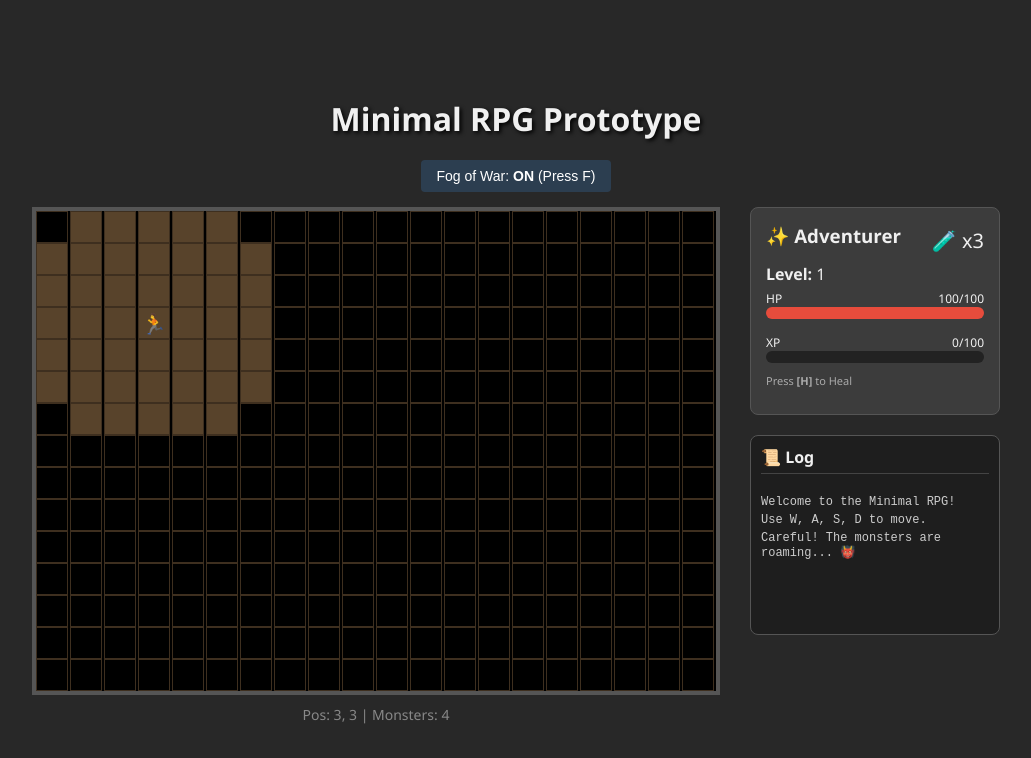
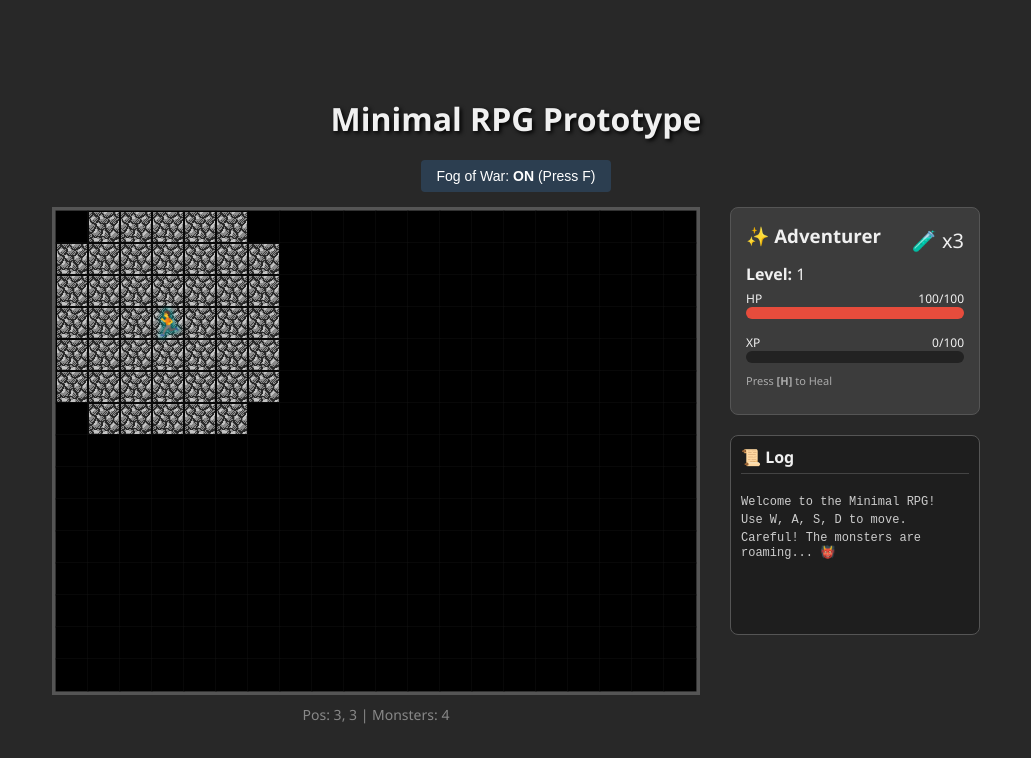
Before and after one commit to noki03/sample-game-1, a React (Vite) app in the folder rpg-hybrid-prototype/: page / in a window 1280 px wide. Shown: the top 758 px of the page, without its empty margins (124-1155 px from the left). Built offline with nearby package versions, Linux system fonts and the light colour scheme.

Commit message:
feat: add cobble stone texture and enhance tile rendering with monster level display

```diff
--- a/rpg-hybrid-prototype/src/components/MapRenderer.jsx
+++ b/rpg-hybrid-prototype/src/components/MapRenderer.jsx
@@ -1,7 +1,6 @@
 import React from 'react';
 import Tile from './Tile';
 
-// Visibility Radius in tiles
 const VISIBILITY_RADIUS = 4;
 
 const MapRenderer = ({ map, playerPosition, monsters, isFogEnabled }) => {
@@ -10,38 +9,33 @@ const MapRenderer = ({ map, playerPosition, monsters, isFogEnabled }) => {
     return (
         <div style={{
             display: 'inline-grid',
-            gridTemplateColumns: `repeat(${mapWidth}, 34px)`,
+            gridTemplateColumns: `repeat(${mapWidth}, 32px)`,
             gridGap: '0px',
             border: '4px solid #555',
             backgroundColor: '#000',
-            // Center the map visually if smaller than container
             alignSelf: 'center'
         }}>
             {map.map((row, y) => (
                 <React.Fragment key={y}>
                     {row.map((tileType, x) => {
-                        const isMonsterAtTile = monsters.some(m => m.x === x && m.y === y);
+                        const monsterAtTile = monsters.find(m => m.x === x && m.y === y);
 
-                        // --- FOG CALCULATION ---
                         let isVisible = true;
                         if (isFogEnabled) {
-                            // Euclidean distance formula (Pythagoras)
-                            const distance = Math.sqrt(
-                                Math.pow(x - playerPosition.x, 2) +
-                                Math.pow(y - playerPosition.y, 2)
-                            );
-                            // If tile is further than radius, it's hidden
+                            const distance = Math.sqrt(Math.pow(x - playerPosition.x, 2) + Math.pow(y - playerPosition.y, 2));
                             isVisible = distance < VISIBILITY_RADIUS;
                         }
-                        // -----------------------
 
                         return (
                             <Tile
                                 key={`${x},${y}`}
                                 type={tileType}
                                 isPlayer={playerPosition.x === x && playerPosition.y === y}
-                                isMonster={isMonsterAtTile}
-                                isVisible={isVisible} // Pass visibility prop
+                                isMonster={!!monsterAtTile}
+                                // NEW: Pass the level if a monster exists
+                                monsterLevel={monsterAtTile?.level}
+                                isBoss={monsterAtTile?.isBoss}
+                                isVisible={isVisible}
                             />
                         );
                     })}
--- a/rpg-hybrid-prototype/src/components/Tile.jsx
+++ b/rpg-hybrid-prototype/src/components/Tile.jsx
@@ -1,18 +1,34 @@
 import React from 'react';
+import cobbleStoneImg from '../assets/cobble_stone.png';
 
-const Tile = ({ type, isPlayer, isMonster, isVisible }) => {
+const Tile = ({ type, isPlayer, isMonster, isBoss, isVisible, monsterLevel }) => {
+
+    // --- 1. TILE BACKGROUND ---
     const getStyle = () => {
-        // Hidden (Fog)
-        if (!isVisible) {
-            return { backgroundColor: '#000' };
+        if (!isVisible) return { backgroundColor: '#000' };
+
+        switch (type) {
+            case 2: // Start
+            case 0: // Floor
+                return {
+                    backgroundImage: `url(${cobbleStoneImg})`,
+                    backgroundSize: 'cover',
+                    backgroundRepeat: 'no-repeat',
+                    imageRendering: 'pixelated'
+                };
+            default: // Walls
+                return { backgroundColor: '#222222' };
         }
+    };
 
-        // Visible
-        switch (type) {
-            case 2:
-            case 0: return { backgroundColor: '#58432b' }; // Dark Earth
-            default: return { backgroundColor: '#222222' };
-        }
+    // --- 2. ACTOR STYLES ---
+    const actorStyle = {
+        fontSize: '24px',
+        zIndex: 20,
+        filter: 'drop-shadow(0 0 2px black) drop-shadow(0 0 1px white)',
+        cursor: 'default',
+        lineHeight: '32px',
+        position: 'relative' // Needed for absolute positioning of the level badge
     };
 
     return (
@@ -20,9 +36,8 @@ const Tile = ({ type, isPlayer, isMonster, isVisible }) => {
             style={{
                 width: '32px',
                 height: '32px',
-                // --- REMOVED BORDER FOR SEAMLESS LOOK ---
-                border: '1px solid #3e2f1f',
-
+                border: '1px solid transparent',
+                boxShadow: '0 0 0 0.5px #111',
                 display: 'flex',
                 alignItems: 'center',
                 justifyContent: 'center',
@@ -32,9 +47,40 @@ const Tile = ({ type, isPlayer, isMonster, isVisible }) => {
             {isVisible && (
                 <>
                     {isMonster ? (
-                        <span style={{ fontSize: '20px', zIndex: 10 }}>👹</span>
+                        <div style={{ position: 'relative', display: 'flex', justifyContent: 'center' }}>
+                            {/* The Monster Sprite */}
+                            <span style={{ ...actorStyle, zIndex: 10 }}>
+                                {isBoss ? '🐉' : '👹'}
+                            </span>
+
+                            {/* NEW: Level Badge */}
+                            {!isBoss && (
+                                <span style={{
+                                    position: 'absolute',
+                                    bottom: '-2px',
+                                    right: '-4px',
+                                    fontSize: '9px',
+                                    fontWeight: 'bold',
+                                    color: 'white',
+                                    backgroundColor: 'red',
+                                    borderRadius: '3px',
+                                    padding: '0 2px',
+                                    zIndex: 30,
+                                    border: '1px solid white',
+                                    lineHeight: '10px'
+                                }}>
+                                    {monsterLevel}
+                                </span>
+                            )}
+                        </div>
                     ) : isPlayer ? (
-                        <span style={{ fontSize: '20px', zIndex: 20 }}>🏃</span>
+                        <span style={{
+                            ...actorStyle,
+                            zIndex: 20,
+                            filter: 'drop-shadow(0 0 2px black) drop-shadow(0 0 2px cyan)'
+                        }}>
+                            🏃
+                        </span>
                     ) : null}
                 </>
             )}
```
Also changed, not shown: rpg-hybrid-prototype/src/assets/cobble_stone.png (added).
